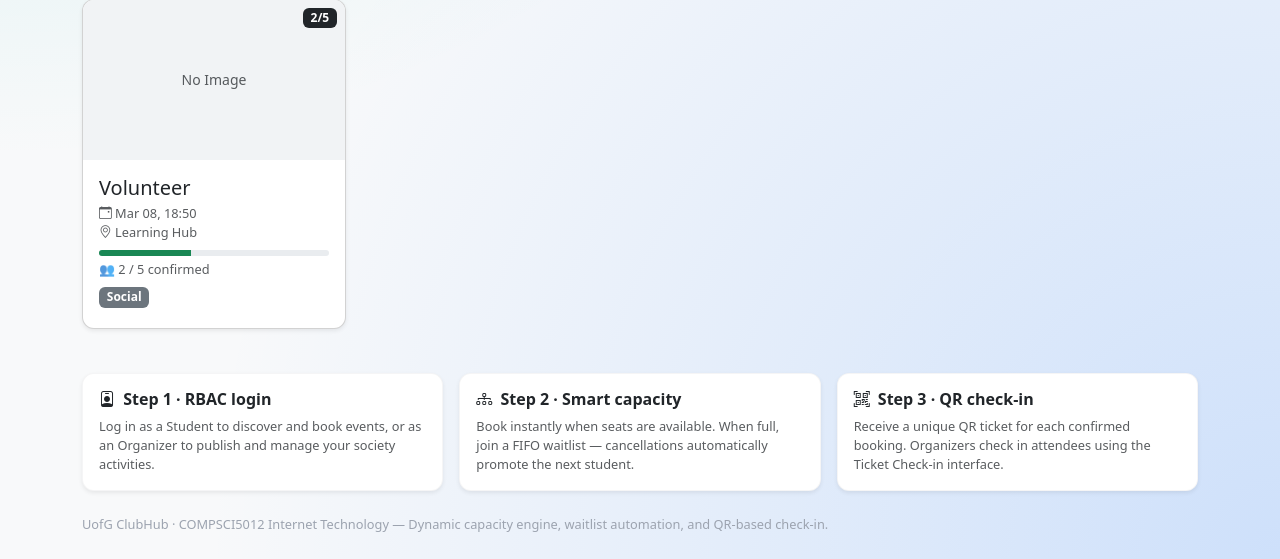
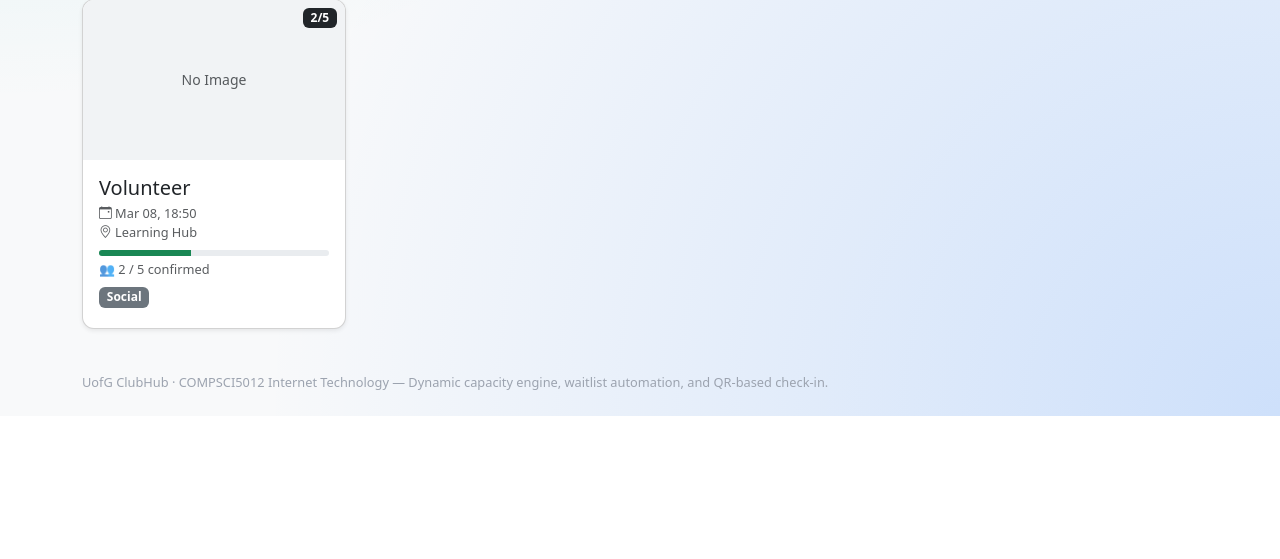
Before and after one commit to 7kachichika/ClubHub, a Django app: page / in a window 1280 px wide. Shown: the part 915-1474 px from the top of the page. After the commit the page ends 1331 px from the top, so only its background shows below. Run offline with Django 4.2, Linux system fonts and the light colour scheme; data comes from the database, SQL or seed files in the repository.

Commit message:
style: remove homepage step guide cards

```diff
--- a/templates/events/event_list.html
+++ b/templates/events/event_list.html
@@ -265,49 +265,6 @@
         <p class="text-muted">No events found.</p>
       {% endif %}
 
-    <section class="mt-4">
-      <div class="row g-3">
-        <div class="col-12 col-md-4">
-          <div class="card h-100 shadow-sm card-hover">
-            <div class="card-body">
-              <h2 class="h6 fw-semibold mb-2">
-                <i class="bi bi-person-badge" aria-hidden="true"></i>
-                <span class="ms-1">Step 1 · RBAC login</span>
-              </h2>
-              <p class="small text-muted mb-0">
-                Log in as a Student to discover and book events, or as an Organizer to publish and manage your society activities.
-              </p>
-            </div>
-          </div>
-        </div>
-        <div class="col-12 col-md-4">
-          <div class="card h-100 shadow-sm card-hover">
-            <div class="card-body">
-              <h2 class="h6 fw-semibold mb-2">
-                <i class="bi bi-diagram-3" aria-hidden="true"></i>
-                <span class="ms-1">Step 2 · Smart capacity</span>
-              </h2>
-              <p class="small text-muted mb-0">
-                Book instantly when seats are available. When full, join a FIFO waitlist — cancellations automatically promote the next student.
-              </p>
-            </div>
-          </div>
-        </div>
-        <div class="col-12 col-md-4">
-          <div class="card h-100 shadow-sm card-hover">
-            <div class="card-body">
-              <h2 class="h6 fw-semibold mb-2">
-                <i class="bi bi-qr-code-scan" aria-hidden="true"></i>
-                <span class="ms-1">Step 3 · QR check-in</span>
-              </h2>
-              <p class="small text-muted mb-0">
-                Receive a unique QR ticket for each confirmed booking. Organizers check in attendees using the Ticket Check-in interface.
-              </p>
-            </div>
-          </div>
-        </div>
-      </div>
-    </section>
   {% else %}
     <div class="alert alert-info d-flex align-items-start gap-2" role="alert">
       <span class="mt-1" aria-hidden="true"><i class="bi bi-search"></i></span>
```
